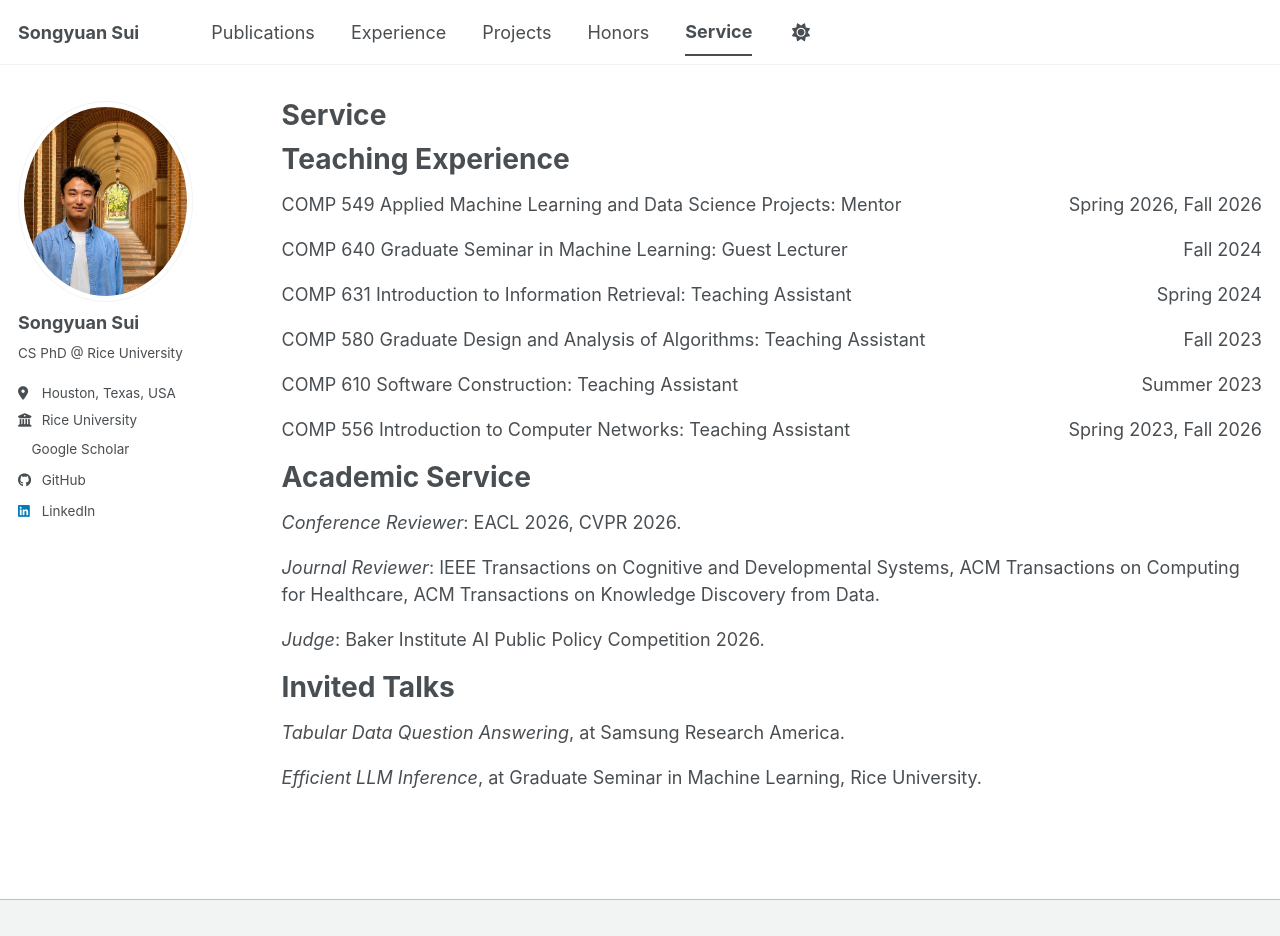
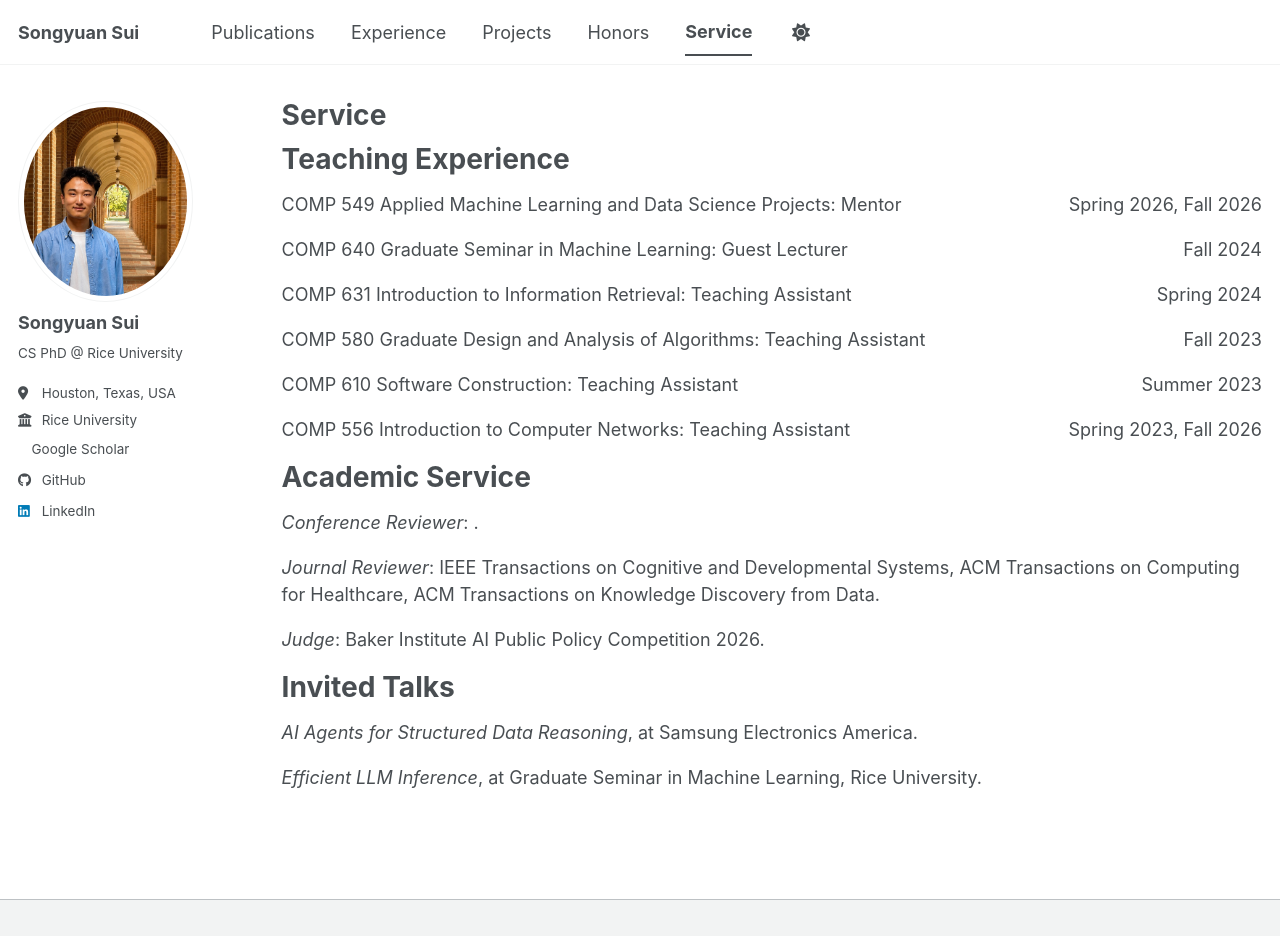
Before and after one commit to SongyuanSui/SongyuanSui.github.io, a Jekyll site: the page built from _pages/academic-service.md, in a window 1280 px wide and 936 px high. Built offline with Jekyll 4.4.1, drawn with Linux system fonts in a browser that asks for light colours; a style sheet for code colours, icons or effects is not loaded.

Commit message:
update service

```diff
--- a/_pages/academic-service.md
+++ b/_pages/academic-service.md
@@ -54,7 +54,7 @@ Academic Service
 ======
 
 <div style="margin-bottom: 1rem;">
-  <span><em>Conference Reviewer</em>: EACL 2026, CVPR 2026.</span>
+  <span><em>Conference Reviewer</em>:  .</span>
 </div>
 
 <div style="margin-bottom: 1rem;">
@@ -69,7 +69,7 @@ Invited Talks
 ======
 
 <div style="margin-bottom: 1rem;">
-  <span><em>Tabular Data Question Answering</em>, at Samsung Research America.</span>
+  <span><em>AI Agents for Structured Data Reasoning</em>, at Samsung Electronics America.</span>
 </div>
 
 <div style="margin-bottom: 1rem;">
```
